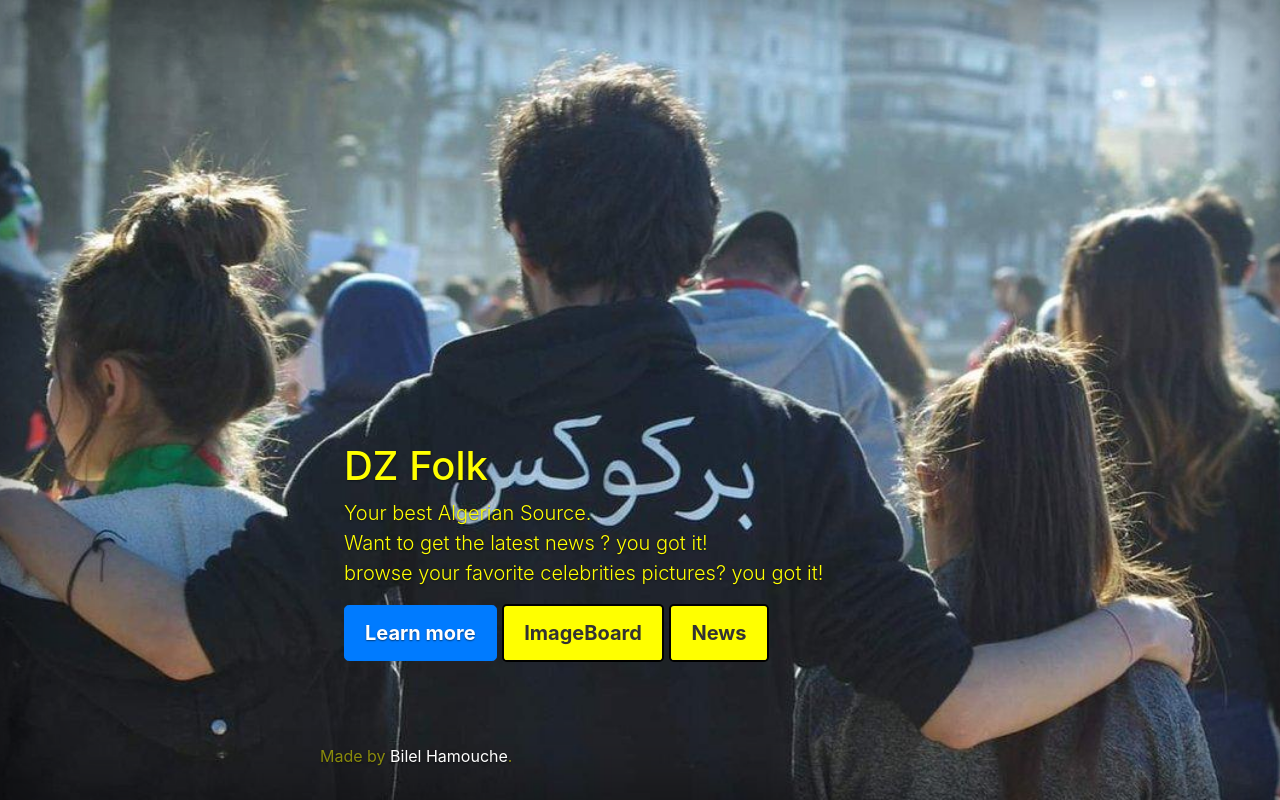
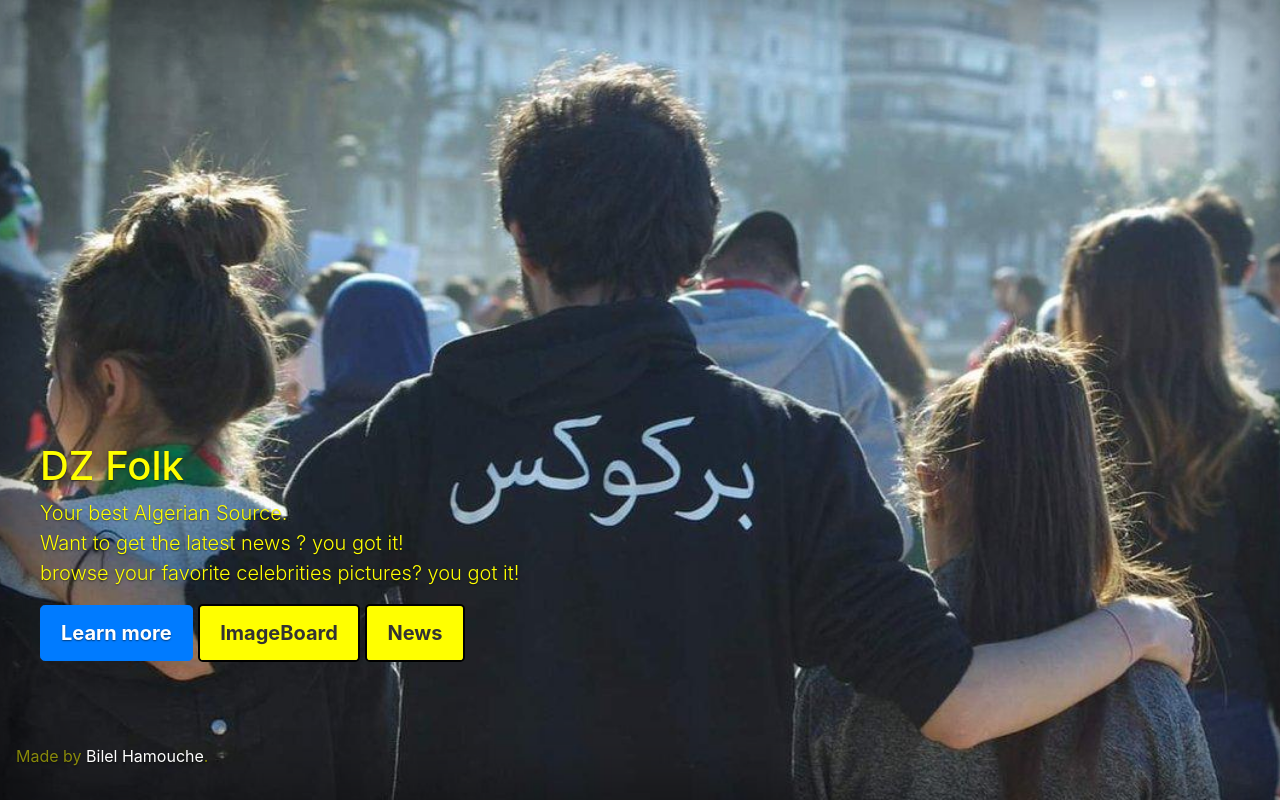
Before and after one commit to bilelhamouche93/DZF, a plain HTML site: page index.html in a window 1280 px wide. Drawn offline with nearby package versions, Linux system fonts and the light colour scheme.

Commit message:
Update index.html cover-container-fluid

```diff
--- a/index.html
+++ b/index.html
@@ -6,7 +6,7 @@
   <link rel="stylesheet" type="text/css" href="styles/cover.css">
 </head>
 <body>
-  <div class="cover-container d-flex w-100 h-100 p-3 mx-auto flex-column">
+  <div class="cover-container-fluid d-flex w-100 h-100 p-3 mx-auto flex-column">
     <header class="masthead mb-auto">
       <!-- <div class="inner">
         <h3 class="masthead-brand">DZ Folk</h3>
```
